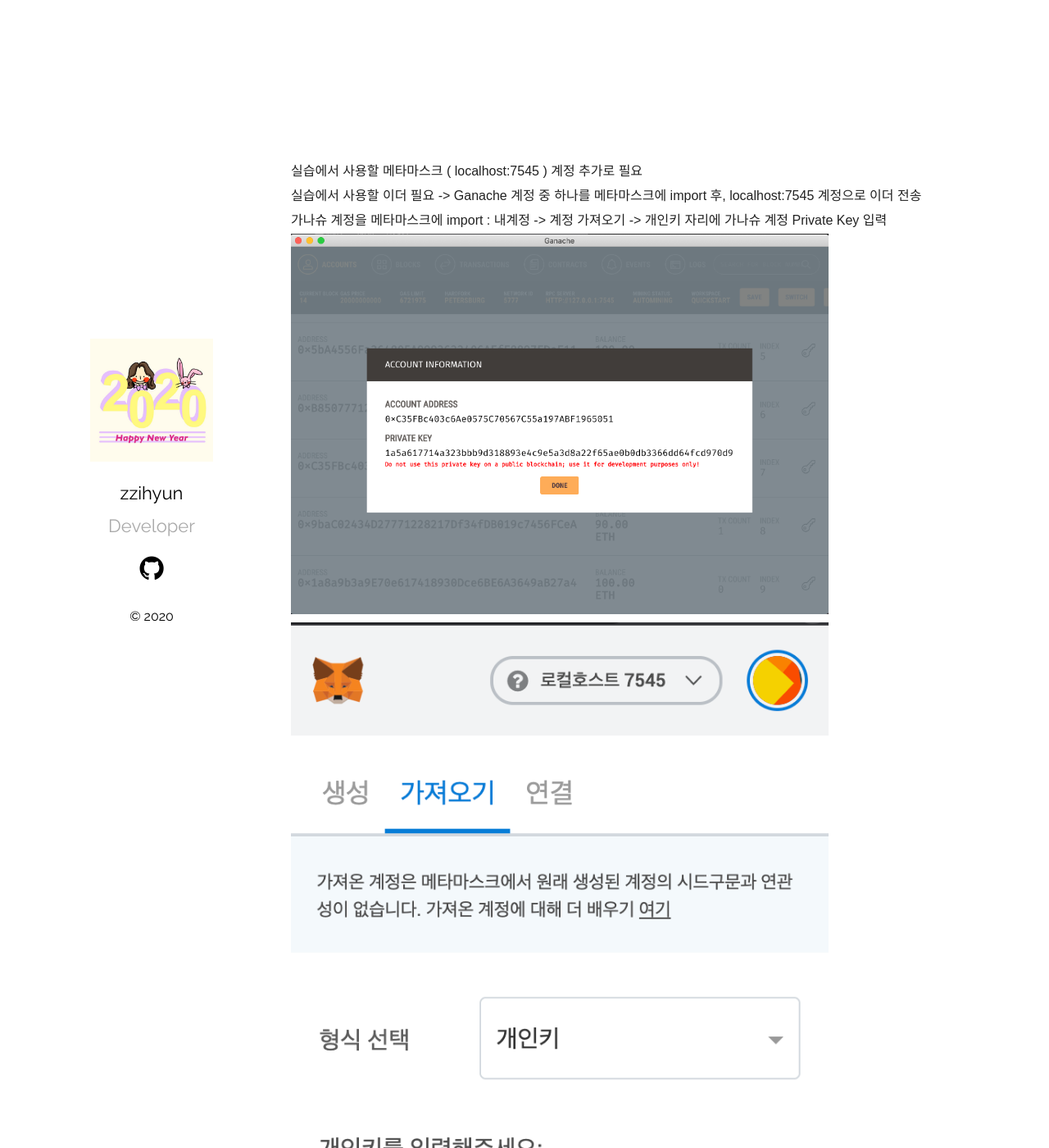
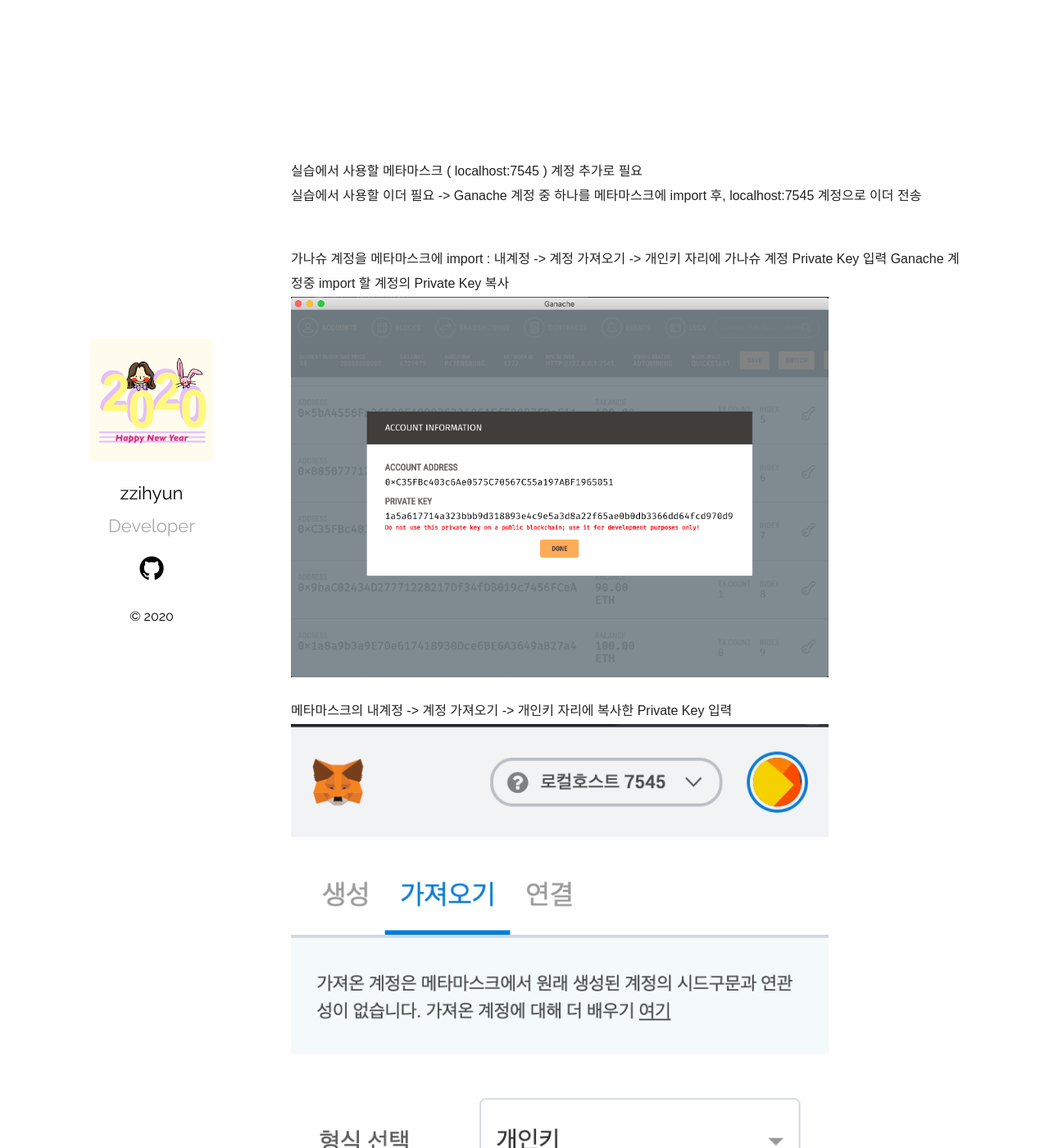
Before and after one commit to jhhhj1002/jhhhj1002.github.io, a Jekyll site: the page built from _posts/2020-03-29-Truffle-in-Blockchain-03.markdown, in a window 1280 px wide and 1400 px high, scrolled down 3718 px. Shown: the whole window at 82% size. Built offline with Jekyll 4.4.1, drawn with Linux system fonts in a browser that asks for light colours.

Commit message:
Update 2020-03-29-Truffle-in-Blockchain-03.markdown

```diff
--- a/_posts/2020-03-29-Truffle-in-Blockchain-03.markdown
+++ b/_posts/2020-03-29-Truffle-in-Blockchain-03.markdown
@@ -110,10 +110,16 @@ client 디렉토리로 이동 후, npm run start
 실습에서 사용할 메타마스크 ( localhost:7545 ) 계정 추가로 필요
 실습에서 사용할 이더 필요 -> Ganache 계정 중 하나를 메타마스크에 import 후, localhost:7545 계정으로 이더 전송
 <br/>
-        가나슈 계정을 메타마스크에 import : 내계정 -> 계정 가져오기 -> 개인키 자리에 가나슈 계정 Private Key 입력
-  <img src="/assets/imgs/Blockchain&Truffle_32.png" width="80%" height="45%" >
-  <img src="/assets/imgs/Blockchain&Truffle_33.png" width="80%" height="45%" >
-  <img src="/assets/imgs/Blockchain&Truffle_34.png" width="80%" height="45%" >
+
+가나슈 계정을 메타마스크에 import : 내계정 -> 계정 가져오기 -> 개인키 자리에 가나슈 계정 Private Key 입력
+Ganache 계정중 import 할 계정의 Private Key 복사
+<img src="/assets/imgs/Blockchain&Truffle_32.png" width="80%" height="45%" >
+<br/>
+
+메타마스크의 내계정 -> 계정 가져오기 -> 개인키 자리에 복사한 Private Key 입력
+<img src="/assets/imgs/Blockchain&Truffle_33.png" width="80%" height="45%" >
+<img src="/assets/imgs/Blockchain&Truffle_34.png" width="80%" height="45%" >
+<br/>
 
   import 한 Ganache 계정에서 localhost:7545 계정으로 이더 10 전송
    <img src="/assets/imgs/Blockchain&Truffle_35.png" width="80%" height="45%" >
```
